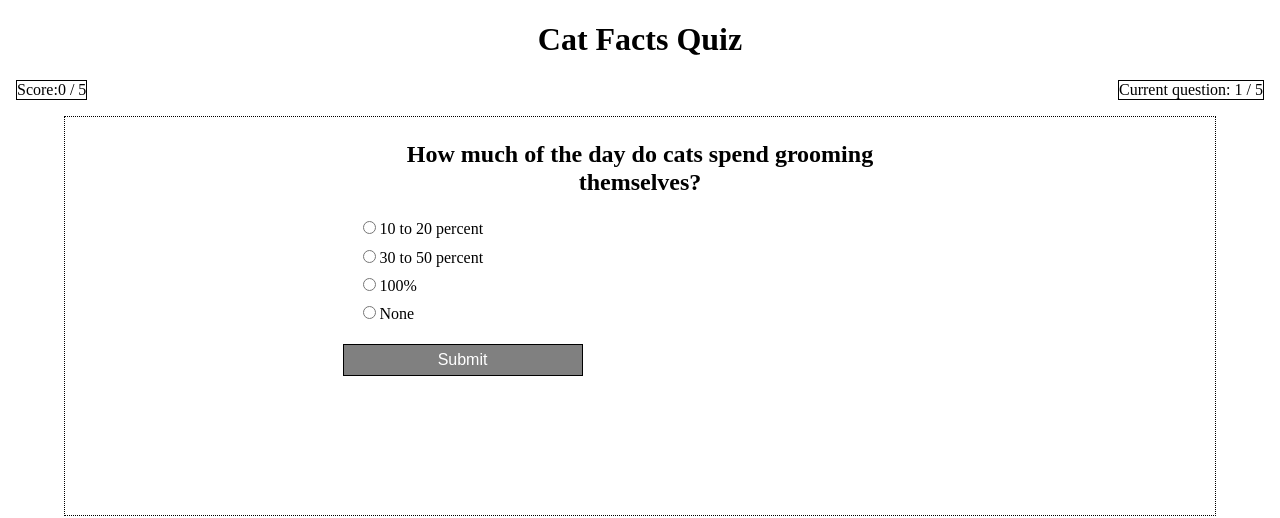
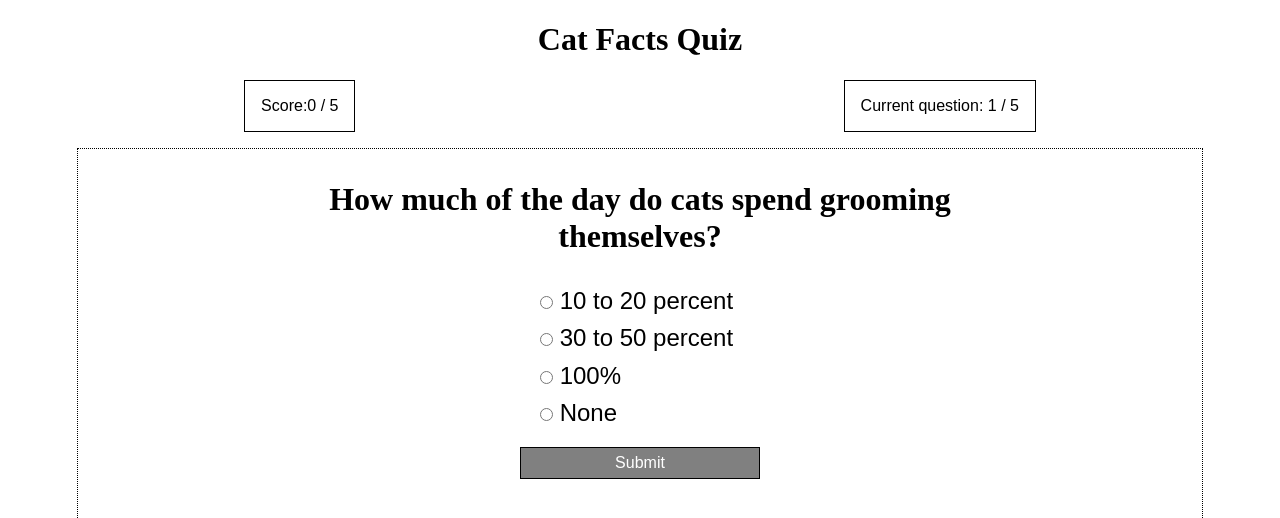
Before and after one commit to thinkful-ei-macaw/jv-quiz-app, a plain HTML site: page index.html in a window 1280 px wide. Both pictures are taken after a click on the button "Start Quiz". Shown: the top 518 px of the page. Drawn offline with nearby package versions, Linux system fonts and the light colour scheme.

Commit message:
added default styling

```diff
--- a/app.css
+++ b/app.css
@@ -15,21 +15,37 @@ h1 {
   text-align: center;
 }
 
+h2 {
+  padding-left: 35px;
+  font-size: 2em;
+}
+
+h3 {
+  font-size: 1.5em;
+}
+
+p {
+  font-size: 1.5em;
+}
+
 .quiz-score {
   display: flex;
   flex-flow: row nowrap;
-  justify-content: space-between;
+  justify-content: space-around;
 }
 
 .quiz-score p {
   border: 1px solid black;
   margin: 0 1em 0 1em;
+  padding: 1em;
+  font-size: 1em;
+  font-family: sans-serif;
 }
 
 .quiz-container {
   border: 1px dotted black;
-  margin: 1em auto 1em auto;
-  width: 90%;
+  margin: 1em auto;
+  width: 88%;
   height: 50vh;
   display: flex;
   flex-flow: row wrap;
@@ -46,6 +62,7 @@ h1 {
   flex: 0 0 98%;
   text-align: center;
   margin: 1%;
+  font-size: 1.5em;
 }
 
 .quiz-container button {
@@ -64,7 +81,17 @@ h1 {
 
 .question-multiple-choice {
   margin: 0 auto 0 auto;
+}
 
+.form-container {
+  width: fit-content;
+  margin-left: auto;
+  margin-right: auto;
+}
+
+.answer {
+  font-size: 1.5em;
+  font-family: sans-serif;
 }
 
 .answer {
@@ -72,6 +99,7 @@ h1 {
   padding-left: 20px;
 }
 
-h2{
-  padding-left: 35px;
+p.input-error {
+  padding: 0.5em 0 0 0;
+  color: red;
 }
--- a/app.js
+++ b/app.js
@@ -97,8 +97,8 @@ function generateStartPageHTML() {
   //Returns HTML for the start page
   return `
   <section class="quiz-score">
-            <p>Score:${store.getCurrentScore()} / 5</p>
-            <p>Current question: ${store.questionNumber === 0 ? 'Quiz not started' : store.questionNumber + '/ 5'}</p>
+            <p class="current-score">Score:<br>${store.getCurrentScore()} / 5</p>
+            <p class"current-question">Current question: ${store.questionNumber === 0 ? 'None' : store.questionNumber + '/ 5'}</p>
         </section>
         <section class="quiz-container">
             <h2>Welcome to cat facts!</h2>
@@ -117,9 +117,10 @@ function generateQuestionHTML(question, answerProvided = true) {
   <p>Current question: ${(store.getCurrentQuestionNumber() + 1)} / 5</p>
   </section>
   <section class="quiz-container">
-    <div class = "question-multiple-choice">
+    <div class="question-multiple-choice">
         <h2>${question.question}</h2>
         <form>
+        <div class="form-container">
             <div class="answer">
                 <input type="radio" name="answer-choice" value="a">
                 <label for ="answer-choice">${question.answers.a}</label>
@@ -136,10 +137,10 @@ function generateQuestionHTML(question, answerProvided = true) {
                 <input type="radio" name="answer-choice" value="d">
                 <label for ="answer-choice">${question.answers.d}</label>
             </div>
-            ${answerProvided ? '' : '<p>Please provide an answer!</p>'}
+            ${answerProvided ? '' : '<p class="input-error">Please provide an answer!</p>'}
             <button class="submit" type="submit">Submit</button>
+            </div>
         </form>
-
     </div>
   </section>
   `;
@@ -153,12 +154,12 @@ function generateQuestionFeedbackHTML(userAnswer, correctAnswer) {
   <p>Current question: ${(store.getCurrentQuestionNumber() + 1)} / 5</p>
   </section>
   <section class="quiz-container">
-    <div class = "question-multiple-choice">
+    <div class="question-multiple-choice">
         <h2>Question</h2>
         <div>
-            <h3>Correct answer is: ${correctAnswer}</h3>
-            <p>${userAnswer ? 'This answer is correct' : 'This is incorrect'}</p>
-            <button class="submit js-quiz-next">Next Question</button>
+            <h3>${userAnswer ? 'Correct!' : 'Wrong!'}</h3>
+            <p>The correct answer is:<br> ${correctAnswer}</p>
+            <button class="quiz-next js-quiz-next">Next Question</button>
         </div>
     </div>
   </section>
```
